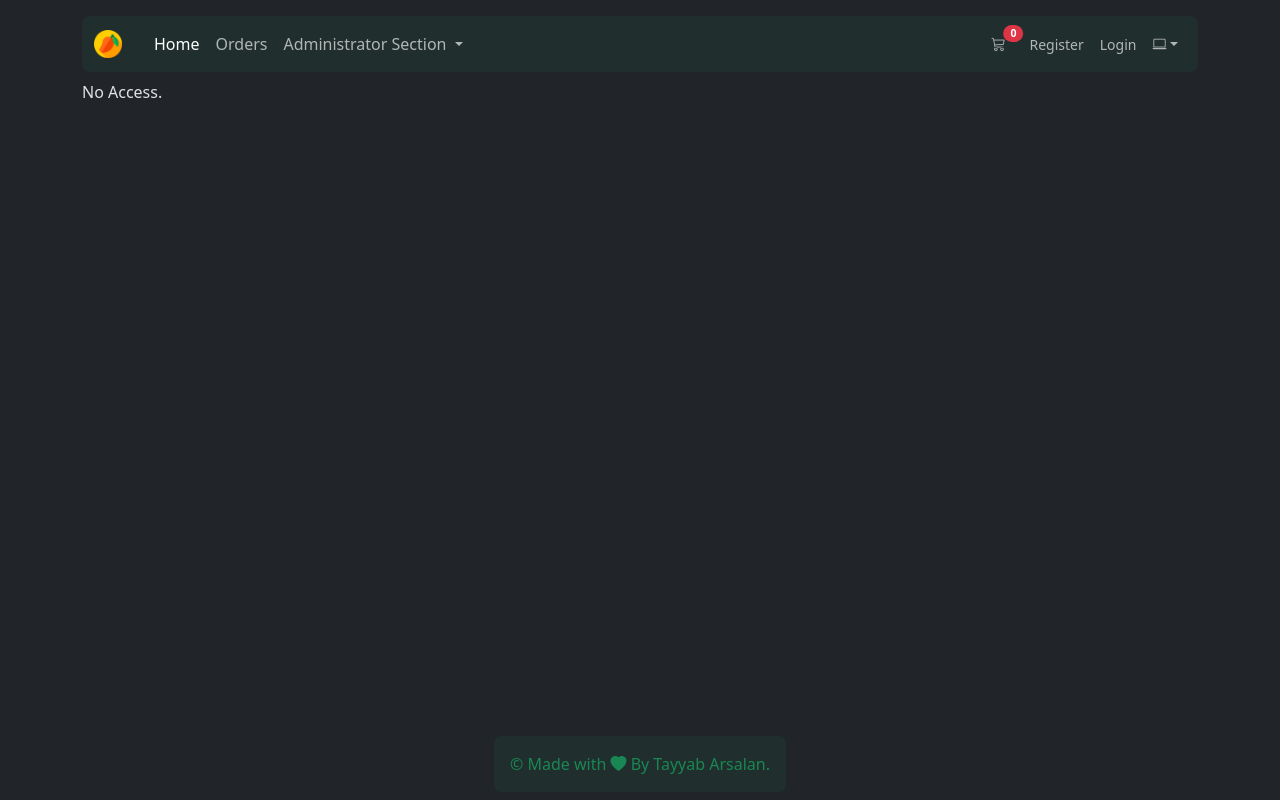
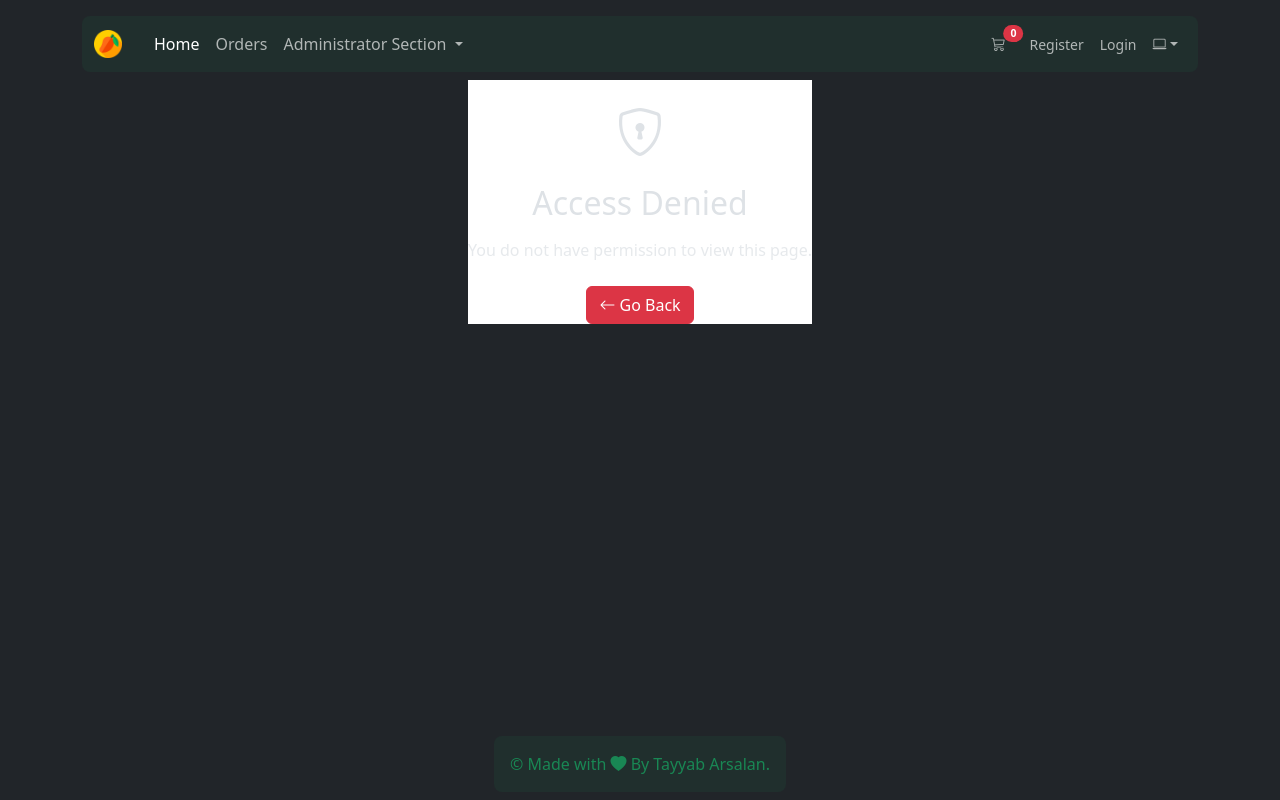
Before and after one commit to TAYYAB-BUKC/Vue---Mango-Fusion, a Vue app in the folder vue-mango-fusion/: page /no-access in a window 1280 px wide. Built offline with nearby package versions, Linux system fonts and the light colour scheme.

Commit message:
NoAccess view implement enhanced.

```diff
--- a/vue-mango-fusion/src/views/auth/NoAccess.vue
+++ b/vue-mango-fusion/src/views/auth/NoAccess.vue
@@ -1,3 +1,12 @@
 <template>
-    No Access.
+  <div class="container d-flex justify-content-center align-items-center no-access-container">
+    <div class="no-access-card bg-white text-center pt-3">
+      <div class="no-access-icon mb-3">
+        <i class="bi bi-shield-lock" style="font-size: 3rem"></i>
+      </div>
+      <h2 class="mb-3">Access Denied</h2>
+      <p class="mb-4 text-muted">You do not have permission to view this page.</p>
+      <a href="/" class="btn btn-danger"> <i class="bi bi-arrow-left"></i> Go Back </a>
+    </div>
+  </div>
 </template>
```
